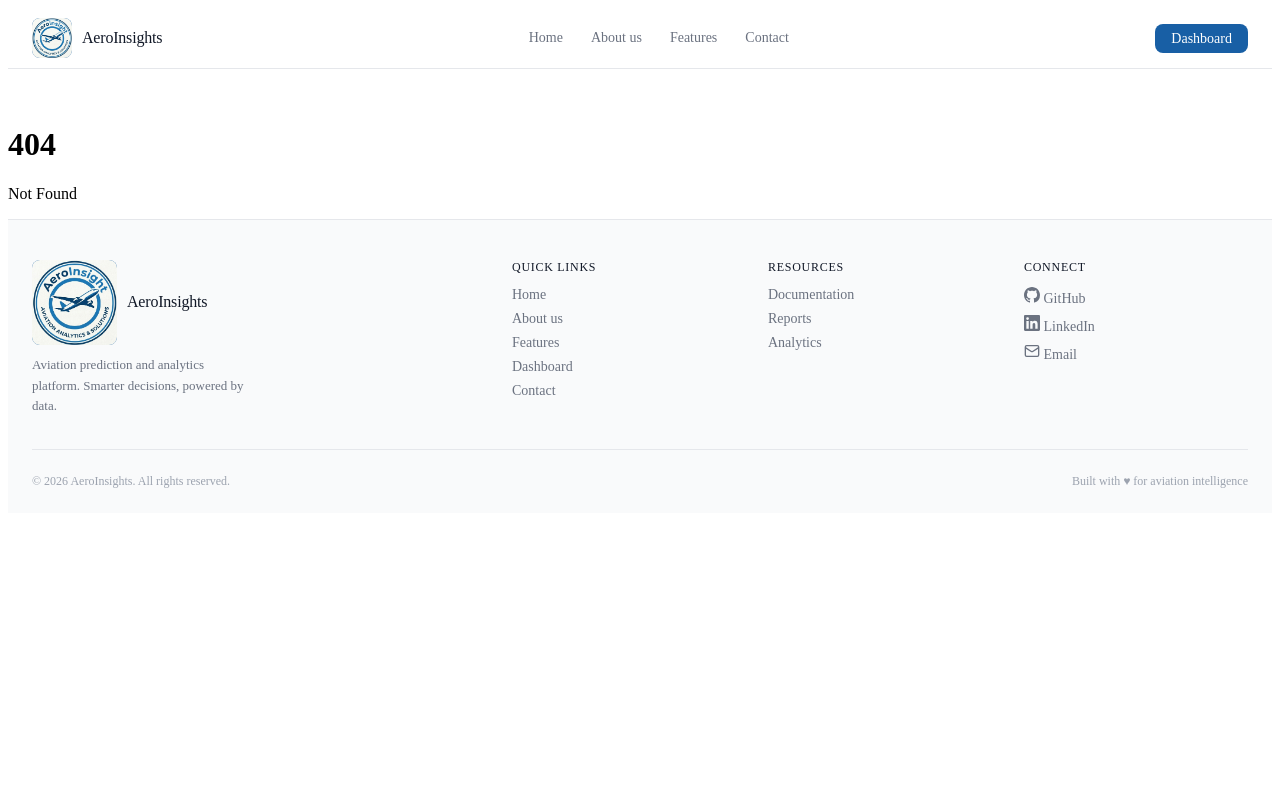
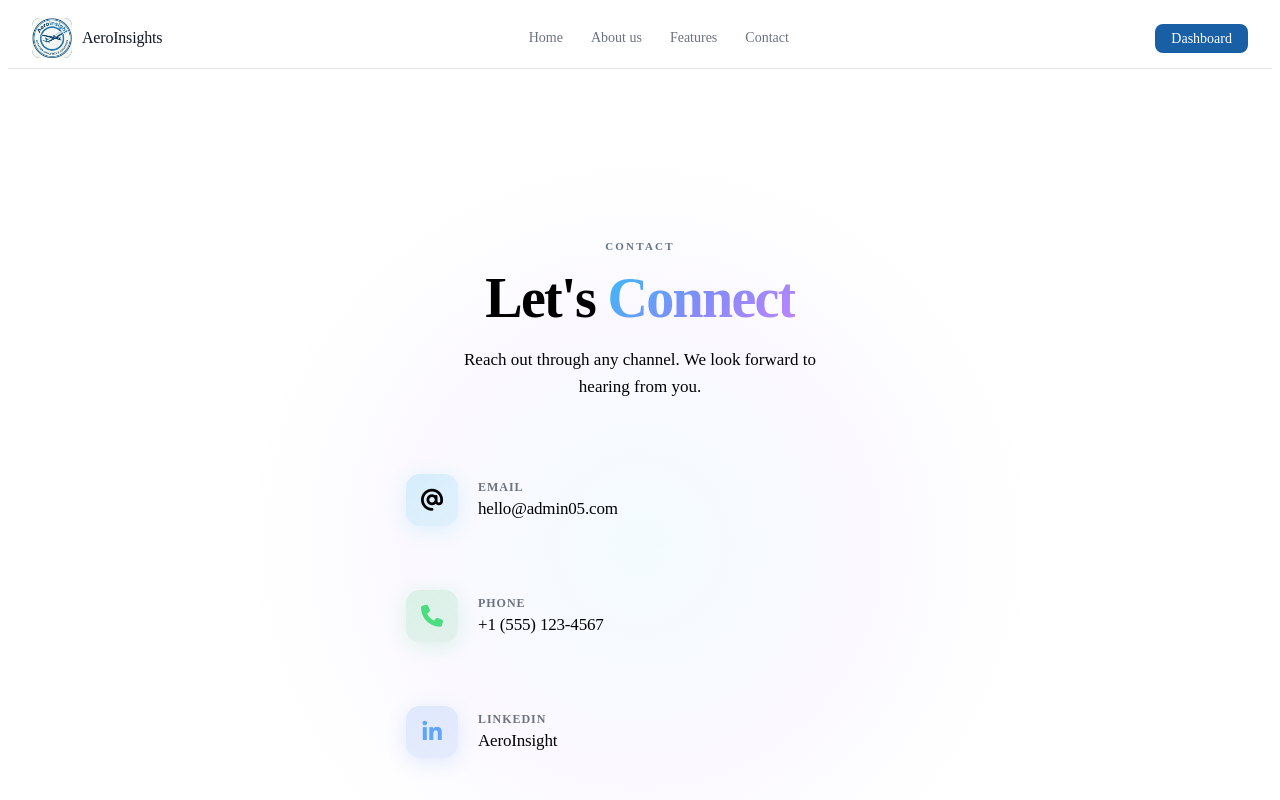
Before and after one commit to yehovahacademy/AeroInsight-Intro, a SvelteKit app: page /contact in a window 1280 px wide. Before the commit this address had no page. Shown: the top 800 px of the page. Built offline with nearby package versions, Linux system fonts and the light colour scheme.

Commit message:
changesss

```diff
--- /dev/null
+++ b/src/routes/contact/+page.svelte
@@ -0,0 +1,369 @@
+<script>
+
+</script>
+
+
+<!-- src/routes/contact/+page.svelte -->
+<svelte:head>
+  <title>Contact | Get in Touch</title>
+  <meta name="description" content="Connect with us. Email, phone, or LinkedIn." />
+  <link rel="stylesheet" href="https://cdnjs.cloudflare.com/ajax/libs/font-awesome/6.4.0/css/all.min.css" />
+</svelte:head>
+
+<div class="page">
+  <!-- Background Elements -->
+  <div class="bg-glow"></div>
+  <div class="bg-grid"></div>
+
+  <!-- Main Content -->
+  <main class="content">
+    <!-- Header -->
+    <header class="header">
+      <p class="overline">Contact</p>
+      <h1 class="title">Let's <span class="accent">Connect</span></h1>
+      <p class="subtitle">
+        Reach out through any channel. We look forward to hearing from you.
+      </p>
+    </header>
+
+    <!-- Contact Cards -->
+    <div class="cards">
+      <!-- Email -->
+      <a href="mailto:hello@company.com" class="card">
+        <div class="card-inner">
+          <div class="icon-wrap email">
+            <i class="fa-solid fa-at"></i>
+          </div>
+          <div class="card-body">
+            <span class="card-label">Email</span>
+            <span class="card-value">hello@admin05.com</span>
+          </div>
+          <div class="card-arrow">
+            <i class="fa-solid fa-arrow-up-right"></i>
+          </div>
+        </div>
+        <div class="card-shine"></div>
+      </a>
+
+      <!-- Phone -->
+      <a href="tel:+15551234567" class="card">
+        <div class="card-inner">
+          <div class="icon-wrap phone">
+            <i class="fa-solid fa-phone"></i>
+          </div>
+          <div class="card-body">
+            <span class="card-label">Phone</span>
+            <span class="card-value">+1 (555) 123-4567</span>
+          </div>
+          <div class="card-arrow">
+            <i class="fa-solid fa-arrow-up-right"></i>
+          </div>
+        </div>
+        <div class="card-shine"></div>
+      </a>
+
+      <!-- LinkedIn -->
+      <a href="https://linkedin.com/company/yourcompany" target="_blank" rel="noopener noreferrer" class="card">
+        <div class="card-inner">
+          <div class="icon-wrap linkedin">
+            <i class="fa-brands fa-linkedin-in"></i>
+          </div>
+          <div class="card-body">
+            <span class="card-label">LinkedIn</span>
+            <span class="card-value">AeroInsight</span>
+          </div>
+          <div class="card-arrow">
+            <i class="fa-solid fa-arrow-up-right"></i>
+          </div>
+        </div>
+        <div class="card-shine"></div>
+      </a>
+    </div>
+
+    <!-- Footer -->
+    <footer class="footer">
+      <p>San Francisco, CA · Mon–Fri, 9AM–6PM PST</p>
+    </footer>
+  </main>
+</div>
+
+<style>
+
+  /* ===== PAGE ===== */
+  .page {
+    min-height: 100vh;
+    display: flex;
+    align-items: center;
+    justify-content: center;
+    position: relative;
+    overflow: hidden;
+    padding: 40px 24px;
+  }
+
+  /* ===== BACKGROUND ===== */
+  .bg-glow {
+    position: absolute;
+    top: 50%;
+    left: 50%;
+    transform: translate(-50%, -50%);
+    width: 800px;
+    height: 800px;
+    background: radial-gradient(
+      circle at center,
+      rgba(56, 189, 248, 0.06) 0%,
+      rgba(139, 92, 246, 0.04) 40%,
+      transparent 70%
+    );
+    pointer-events: none;
+  }
+
+  .bg-grid {
+    position: absolute;
+    inset: 0;
+    background-image:
+      linear-gradient(rgba(255,255,255,0.015) 1px, transparent 1px),
+      linear-gradient(90deg, rgba(255,255,255,0.015) 1px, transparent 1px);
+    background-size: 60px 60px;
+    mask-image: radial-gradient(ellipse at center, black 30%, transparent 70%);
+    -webkit-mask-image: radial-gradient(ellipse at center, black 30%, transparent 70%);
+    pointer-events: none;
+  }
+
+  /* ===== CONTENT ===== */
+  .content {
+    position: relative;
+    z-index: 1;
+    max-width: 520px;
+    width: 100%;
+    text-align: center;
+  }
+
+  /* ===== HEADER ===== */
+  .header {
+    margin-bottom: 48px;
+    animation: fadeUp 0.8s ease forwards;
+  }
+
+  .overline {
+    font-size: 11px;
+    font-weight: 600;
+    text-transform: uppercase;
+    letter-spacing: 0.2em;
+    color: #64748b;
+    margin-bottom: 16px;
+  }
+
+  .title {
+    font-size: clamp(2.5rem, 6vw, 3.5rem);
+    font-weight: 700;
+    letter-spacing: -0.03em;
+    margin: 0 0 16px;
+    line-height: 1.1;
+  }
+
+  .accent {
+    background: linear-gradient(135deg, #38bdf8, #818cf8, #c084fc);
+    -webkit-background-clip: text;
+    -webkit-text-fill-color: transparent;
+    background-clip: text;
+  }
+
+  .subtitle {
+    font-size: 1.0625rem;
+    color: black;
+    line-height: 1.6;
+    margin: 0;
+    max-width: 400px;
+    margin-left: auto;
+    margin-right: auto;
+  }
+
+  /* ===== CARDS ===== */
+  .cards {
+    display: flex;
+    flex-direction: column;
+    gap: 12px;
+    margin-bottom: 48px;
+  }
+
+  .card {
+    position: relative;
+    display: block;
+    text-decoration: none;
+    color: inherit;
+    background: rgba(255, 255, 255, 0.03);
+    border: 1px solid rgba(255, 255, 255, 0.06);
+    border-radius: 16px;
+    padding: 1px;
+    overflow: hidden;
+    transition: all 0.4s cubic-bezier(0.4, 0, 0.2, 1);
+    animation: fadeUp 0.8s ease forwards;
+    opacity: 0;
+  }
+
+  .card:nth-child(1) { animation-delay: 0.15s; }
+  .card:nth-child(2) { animation-delay: 0.25s; }
+  .card:nth-child(3) { animation-delay: 0.35s; }
+
+  .card:hover {
+    background: rgba(255, 255, 255, 0.05);
+    border-color: rgba(255, 255, 255, 0.1);
+    transform: translateY(-2px);
+    box-shadow:
+      0 20px 40px rgba(0, 0, 0, 0.4),
+      0 0 0 1px rgba(56, 189, 248, 0.1);
+  }
+
+  .card-inner {
+    display: flex;
+    align-items: center;
+    gap: 20px;
+    padding: 24px;
+    position: relative;
+    z-index: 1;
+  }
+
+  .icon-wrap {
+    width: 52px;
+    height: 52px;
+    border-radius: 14px;
+    display: flex;
+    align-items: center;
+    justify-content: center;
+    font-size: 22px;
+    flex-shrink: 0;
+    transition: transform 0.4s ease;
+  }
+
+  .card:hover .icon-wrap {
+    transform: scale(1.05);
+  }
+
+  .icon-wrap.email  {
+    background: linear-gradient(135deg, rgba(8, 167, 235, 0.15), rgba(14, 165, 233, 0.1));
+    color: black;
+    box-shadow: 0 4px 20px rgba(56, 189, 248, 0.15);
+  }
+
+  .icon-wrap.phone {
+    background: linear-gradient(135deg, rgba(34, 197, 94, 0.15), rgba(22, 163, 74, 0.1));
+    color: #4ade80;
+    box-shadow: 0 4px 20px rgba(34, 197, 94, 0.15);
+  }
+
+  .icon-wrap.linkedin {
+    background: linear-gradient(135deg, rgba(59, 130, 246, 0.15), rgba(37, 99, 235, 0.1));
+    color: #60a5fa;
+    box-shadow: 0 4px 20px rgba(59, 130, 246, 0.15);
+  }
+
+  .card-body {
+    flex: 1;
+    text-align: left;
+    display: flex;
+    flex-direction: column;
+    gap: 4px;
+  }
+
+  .card-label {
+    font-size: 12px;
+    font-weight: 600;
+    text-transform: uppercase;
+    letter-spacing: 0.08em;
+    color: #6b7280;
+  }
+
+  .card-value {
+    font-size: 1.0625rem;
+    font-weight: 500;
+    color: black;
+    letter-spacing: -0.01em;
+  }
+
+  .card-arrow {
+    width: 36px;
+    height: 36px;
+    border-radius: 10px;
+    background: rgba(255, 255, 255, 0.05);
+    display: flex;
+    align-items: center;
+    justify-content: center;
+    color: #6b7280;
+    font-size: 13px;
+    transition: all 0.3s ease;
+    flex-shrink: 0;
+  }
+
+  .card:hover .card-arrow {
+    background: rgba(56, 189, 248, 0.1);
+    color: #38bdf8;
+    transform: translate(2px, -2px);
+  }
+
+  /* Card Shine Effect */
+  .card-shine {
+    position: absolute;
+    top: 0;
+    left: -100%;
+    width: 50%;
+    height: 100%;
+    background: linear-gradient(
+      90deg,
+      transparent,
+      rgba(255, 255, 255, 0.03),
+      transparent
+    );
+    transition: left 0.6s ease;
+    pointer-events: none;
+  }
+
+  .card:hover .card-shine {
+    left: 150%;
+  }
+
+  /* ===== FOOTER ===== */
+  .footer {
+    animation: fadeUp 0.8s ease 0.5s forwards;
+    opacity: 0;
+  }
+
+  .footer p {
+    font-size: 13px;
+    color: #4b5563;
+    letter-spacing: 0.02em;
+  }
+
+  /* ===== ANIMATIONS ===== */
+  @keyframes fadeUp {
+    from {
+      opacity: 0;
+      transform: translateY(20px);
+    }
+    to {
+      opacity: 1;
+      transform: translateY(0);
+    }
+  }
+
+  /* ===== RESPONSIVE ===== */
+  @media (max-width: 480px) {
+    .page {
+      padding: 32px 20px;
+    }
+
+    .card-inner {
+      padding: 20px;
+      gap: 16px;
+    }
+
+    .icon-wrap {
+      width: 44px;
+      height: 44px;
+      font-size: 18px;
+    }
+
+    .card-value {
+      font-size: 0.9375rem;
+    }
+  }
+</style>
--- a/src/routes/features/+page.svelte
+++ b/src/routes/features/+page.svelte
@@ -309,6 +309,7 @@
   }
 
   /* Card wrapper */
+
 
 .dashboard-container {
    display: flex;
```
